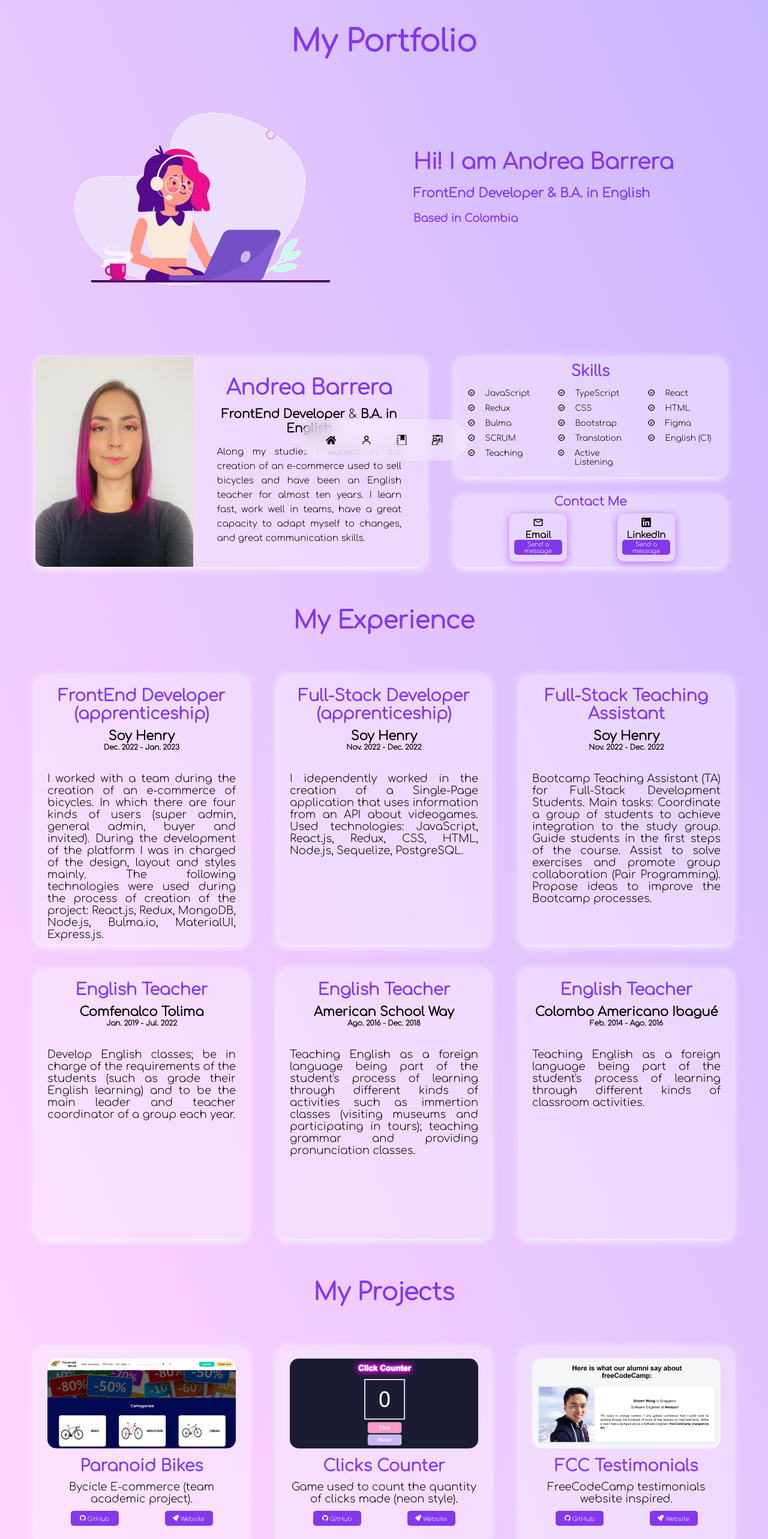
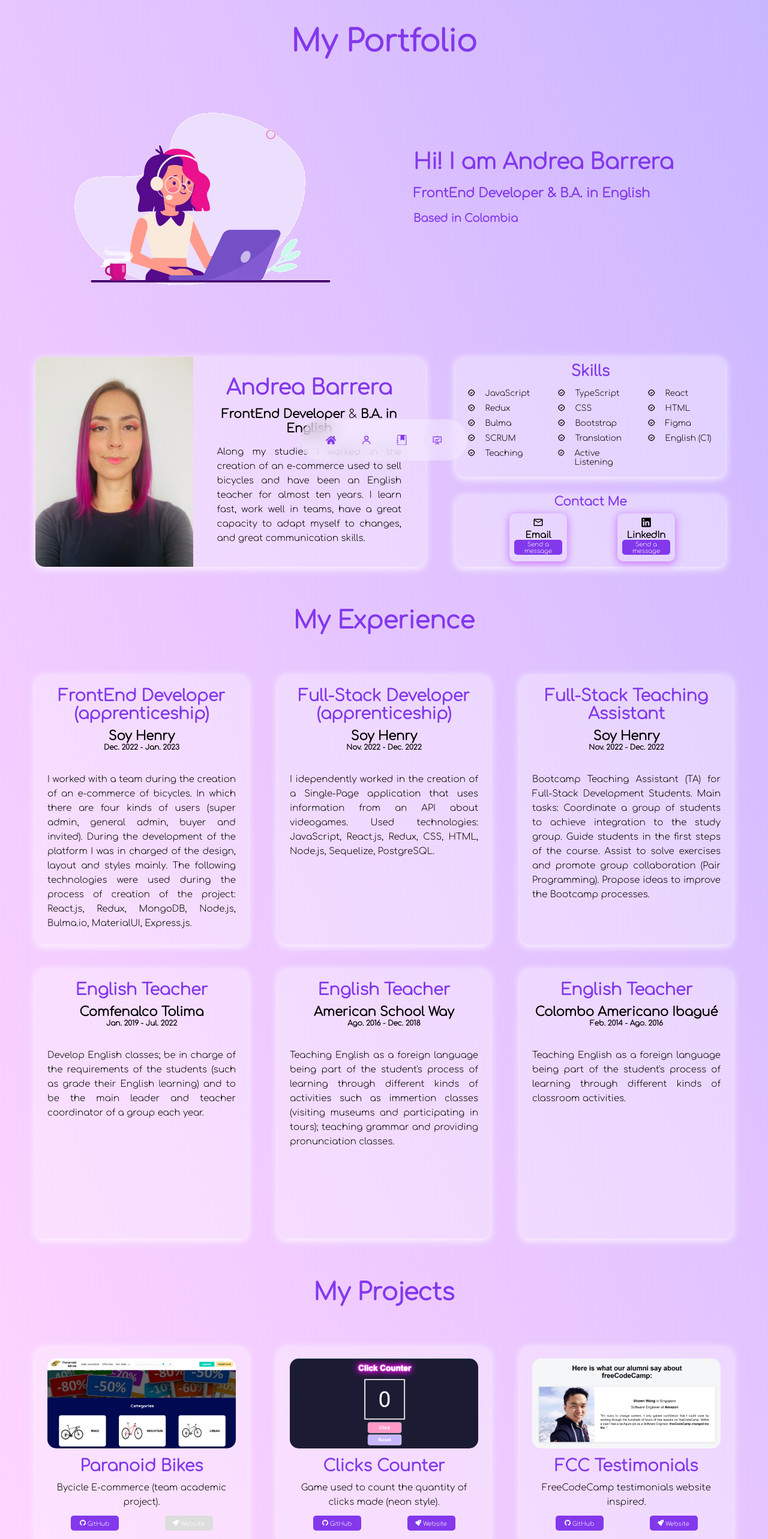
Before and after one commit to acarob/portfolio1, a React (Create React App) app: page / in a window 1280 px wide. Shown: the top 2566 px of the page at 60% size. Built offline with nearby package versions, Linux system fonts and the light colour scheme.

Commit message:
Changing the availability of paranoid bikes' button

```diff
--- a/src/App.js
+++ b/src/App.js
@@ -92,6 +92,7 @@ function App() {
               name="Paranoid Bikes"
               link="https://github.com/E-Commerce31b/Paranoid-Bikes"
               link2="https://paranoid-bikes-front.onrender.com/"
+              status="desabled"
             />
             <Projects
               image="click-counter"
--- a/src/components/Navbar.js
+++ b/src/components/Navbar.js
@@ -3,7 +3,7 @@ import "../stylesheets/Navbar.css";
 import { FaHome } from "react-icons/fa";
 import { BiUser } from "react-icons/bi";
 import { BsFillJournalBookmarkFill } from "react-icons/bs";
-import { GrWorkshop } from "react-icons/gr";
+import { AiOutlineFundProjectionScreen } from "react-icons/ai";
 
 function Nav() {
   return (
@@ -18,7 +18,7 @@ function Nav() {
         <BsFillJournalBookmarkFill />
       </a>
       <a href="#projects">
-        <GrWorkshop />
+        <AiOutlineFundProjectionScreen />
       </a>
     </nav>
   );
--- a/src/components/Projects.js
+++ b/src/components/Projects.js
@@ -17,7 +17,7 @@ function Projects(props) {
             </button>
           </a>
           <a href={props.link2} target="blank">
-            <button>
+            <button disabled={props.status}>
               <FaRocket /> Website
             </button>
           </a>
--- a/src/stylesheets/Experience.css
+++ b/src/stylesheets/Experience.css
@@ -23,4 +23,6 @@
 
 .experience-container p {
   text-align: justify;
+  font-size: 15px;
+  line-height: 1.5rem;
 }
--- a/src/stylesheets/Navbar.css
+++ b/src/stylesheets/Navbar.css
@@ -12,6 +12,7 @@ nav {
   gap: 0.8rem;
   border-radius: 3rem;
   backdrop-filter: blur(15px);
+  color: #8338ec;
 }
 
 nav a {
--- a/src/stylesheets/Projects.css
+++ b/src/stylesheets/Projects.css
@@ -26,6 +26,8 @@
 
 .project-container p {
   margin-bottom: 10px;
+  font-size: 15px;
+  line-height: 1.5rem;
 }
 
 .project-button-container {
@@ -49,3 +51,7 @@
   color: #8338ec;
   cursor: pointer;
 }
+
+button:disabled {
+  background-color: #dddddd;
+}
```
Also changed, not shown: src/components/Navigation.js (deleted, +0 -10 lines), src/stylesheets/Navigation.css (deleted).
